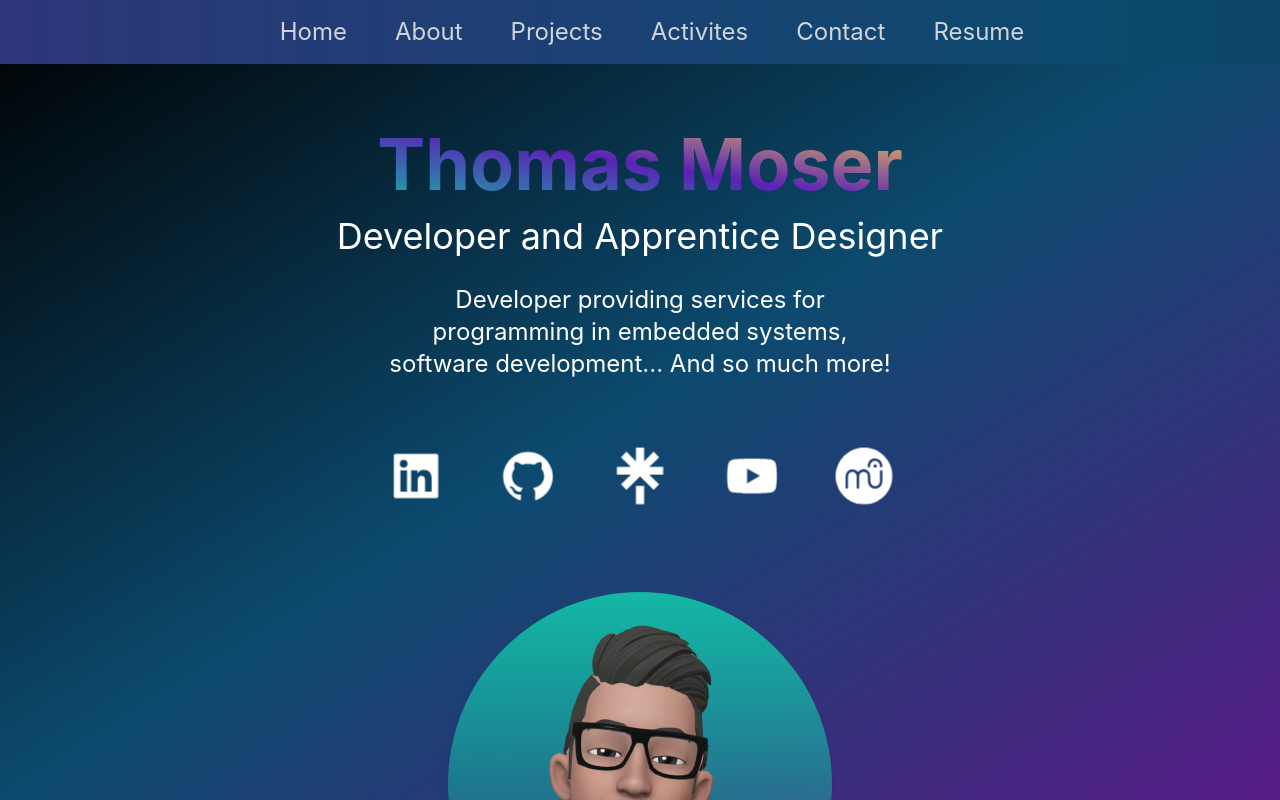
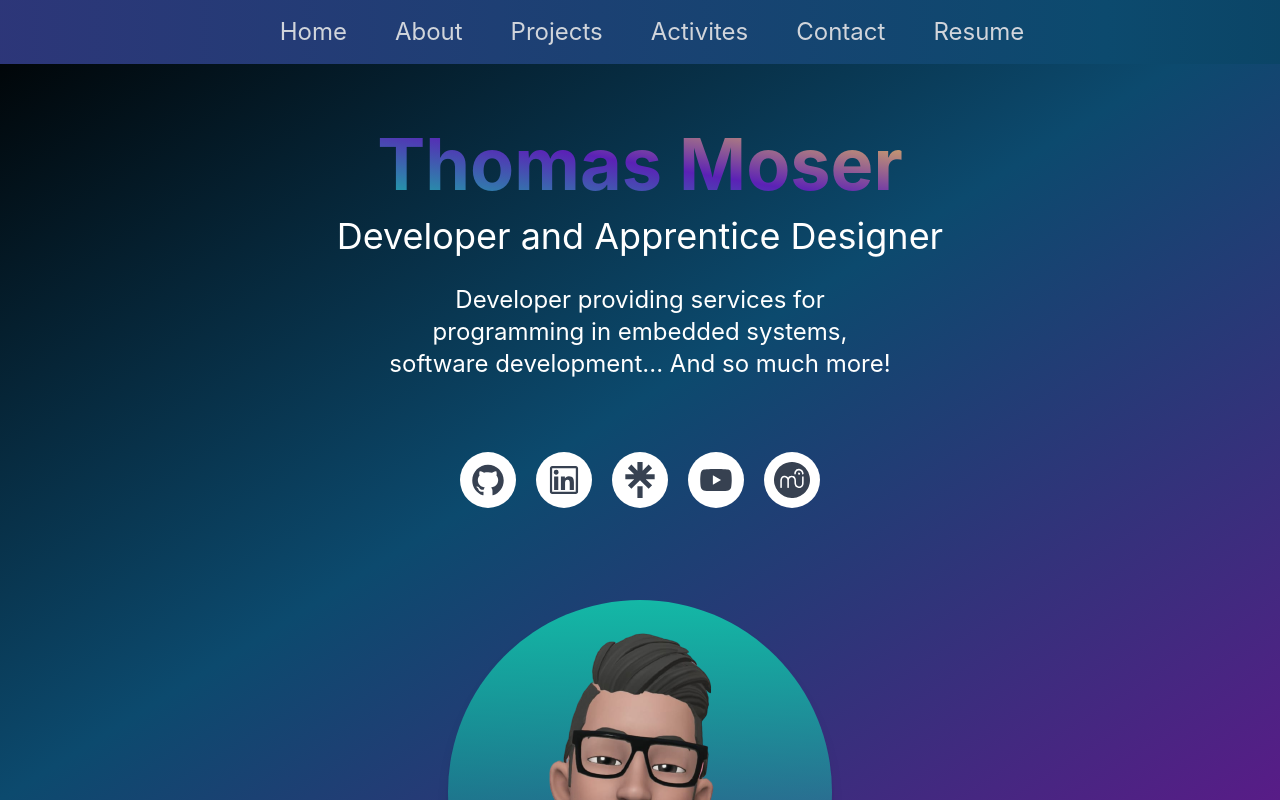
Before and after one commit to Eragon67360/thomas-moser-portfolio, a Next.js app: page /home in a window 1280 px wide. Shown: the top 800 px of the page. Built offline with nearby package versions, Linux system fonts and the light colour scheme; no server answers; what tw-elements would draw is missing.

Commit message:
Animation on icons medias hover

```diff
--- a/components/projects.js
+++ b/components/projects.js
@@ -4,7 +4,6 @@ import chatgpt from '../public/chatgpt.png';
 import musescore from '../public/musescore.png';
 import portfolio from '../public/portfolio.png';
 import Image from 'next/image';
-import TechStack from './stack';
 import Link from "next/link";
 
 export default function Projects(props) {
--- a/pages/home.js
+++ b/pages/home.js
@@ -1,7 +1,7 @@
 import Head from 'next/head';
 import React, {useEffect} from "react";
 import {BsFillMoonStarsFill} from 'react-icons/bs';
-import {AiFillTwitterCircle, AiFillLinkedin, AiFillYoutube, AiFillGithub, AiOutlineInstagram} from 'react-icons/ai';
+import {AiFillTwitterCircle, AiFillYoutube, AiFillGithub, AiOutlineInstagram, AiOutlineLinkedin} from 'react-icons/ai';
 import {SiMusescore,SiLinktree} from 'react-icons/si';
 import { BsChevronCompactLeft, BsChevronCompactRight } from 'react-icons/bs';
 import { RxDotFilled } from 'react-icons/rx';
@@ -106,24 +106,34 @@ export default function Portfolio({}) {
 
     const icons = [
       {
-        icon: <AiFillLinkedin/>,
-        href: "https://www.linkedin.com/in/thomas-moser67/",
+        icon: <AiFillGithub/>,
+        href: "https://github.com/Eragon67360",
+        name: "Github",
+        color: "group-hover:bg-gradient-to-tr from-[#ffa9c6] to-[#f434e2]",
       },
       {
-        icon: <AiFillGithub/>,
-        href: "https://github.com/Eragon67360",
+        icon: <AiOutlineLinkedin/>,
+        href: "https://www.linkedin.com/in/thomas-moser67/",
+        name: "Linkedin",
+        color: "group-hover:bg-gradient-to-tr from-[#80ff72] to-[#5ec3d4]",
       },
       {
         icon: <SiLinktree/>,
         href: "https://linktr.ee/thomasmoser",
+        name: "Linktree",
+        color: "group-hover:bg-gradient-to-tr from-[#86be6b] to-[#1baf16]",
       },
       {
         icon: <AiFillYoutube/>,
         href: "https://www.youtube.com/channel/UC3IhL8CT3-xES72s_IRwuHw",
+        name: "YouTube",
+        color: "group-hover:bg-gradient-to-tr from-[#555555] to-[#ff0000]",
       },
       {
         icon: <SiMusescore/>,
         href: "https://musescore.com/thomas_moser",
+        name: "Musescore",
+        color: "group-hover:bg-gradient-to-tr from-[#56ccf2] to-[#2f80ed]",
       },
 
     ]
@@ -161,7 +171,7 @@ export default function Portfolio({}) {
         <ScrollToTop />
         <Name/>
         <DynamicHeader />
-        <main className='snap-y snap-mandatory bg-fixed px-10 md:px-20 lg:px-40 bg-gradient-to-tl from-purple-900 via-sky-900 to-black text-white'>
+        <main className='snap-y snap-mandatory bg-fixed px-10 md:px-20 lg:px-40 bg-gradient-to-tl from-purple-900 via-sky-900 to-black text-white '>
           <motion.section
             initial={{scale: 1}}
             animate={{scale: [1,1.2,1]}}
@@ -179,20 +189,21 @@ export default function Portfolio({}) {
               </p>
             </div>
             <div
-              className="text-5xl flex flex-wrap justify-center gap-16 py-3">
+              className="flex flex-wrap justify-center gap-12 lg:gap-5 py-3">
                 {icons.map((item, index) =>(
                   <a key={index} href={item.href} target="_blank" rel="noopener noreferrer">
-                    <motion.div
-                      animate={{scale: [1,1.2,1]}}
-                        transition={{
-                          duration: 2,
-                          ease: "easeInOut",
-                          repeat: Infinity,
-                          repeatType: "loop",
-                        }}
-                      >
-                      {item.icon}
-                    </motion.div>
+                    <div className='group z-0'>
+                      <div className={classNames("bg-white h-14 w-14 p-2 group-hover:w-40 rounded-full flex transition-{w} ease-in-out duration-500",`${item.color}`,'')}>
+                        <div className='opacity-0 text-2xl text-center hidden group-hover:block group-hover:opacity-100 uppercase text-slate-100 m-auto transition-opacity ease-in-out duration-500'>
+                          {item.name}
+                        </div>
+                        <div className='opacity-100 text-4xl group-hover:hidden text-gray-700 m-auto transition ease-in-out duration-500 group-hover:opacity-0 '>
+                          {item.icon}
+                        </div>
+                      </div>
+                    </div>
+
+
                   </a>
                 ))}
             </div>
```
